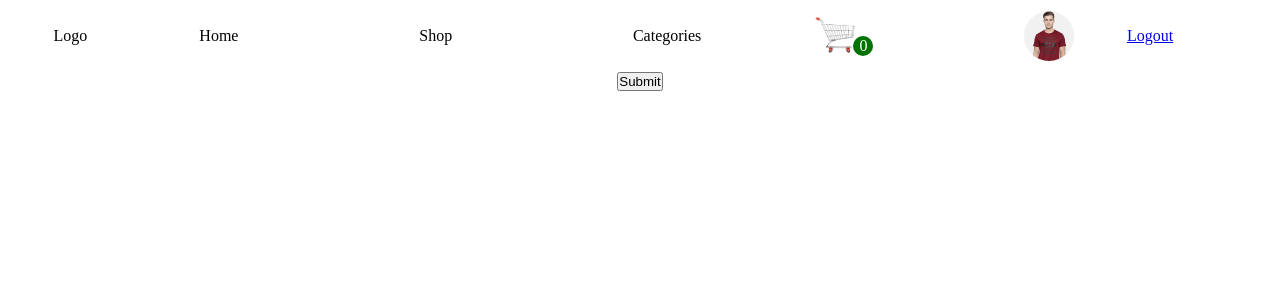
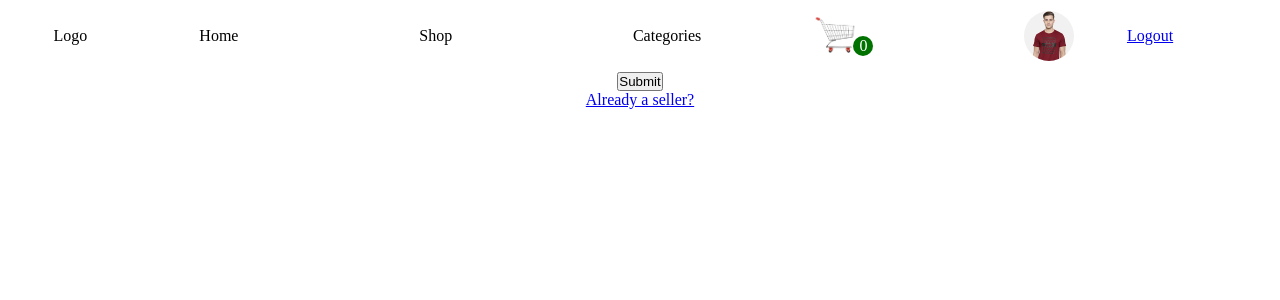
Before and after one commit to juniorssignature21/Agrobia, a Django app: page /vendor/ in a window 1280 px wide. Shown: the top 300 px of the page. Run offline with Django 5.2, Linux system fonts and the light colour scheme; a user stored in the database is signed in; parts of the project's set-up code (start-up, migrations or seed data) failed here and were passed over.

Commit message:
initial commit

```diff
--- a/buyerapp/templates/buyerapp/products.html
+++ b/buyerapp/templates/buyerapp/products.html
@@ -1,6 +1,9 @@
 {% comment %} {% extends "base.html" %} {% endcomment %}
 {% load static %}
 <link rel="stylesheet" href="{% static "styles/statics.css" %}">
+<a href="{% url "vendor-form" %}">
+    sell on agrobia
+</a>
 {% include "navbar.html" %}
 {% block content %}
 
--- a/vendorapp/templates/vendorapp/vendorform.html
+++ b/vendorapp/templates/vendorapp/vendorform.html
@@ -7,6 +7,9 @@
         {{form.as_p}}
         <button type="submit">Submit</button>
     </form>
+    <a href="{% url "products-upload" %}">
+        Already a seller?
+    </a>
 </center>
 
 {% endblock content %}
```
Also changed, not shown: 1 other file.
